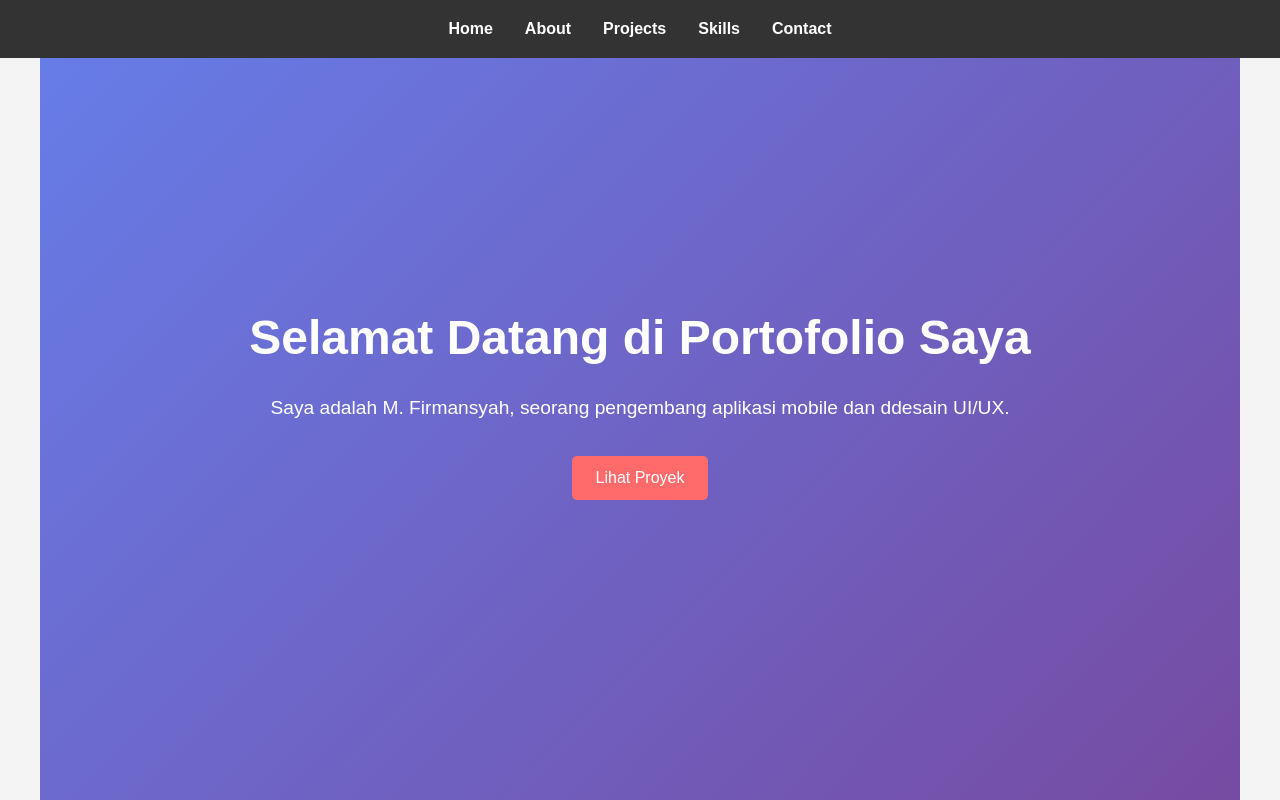
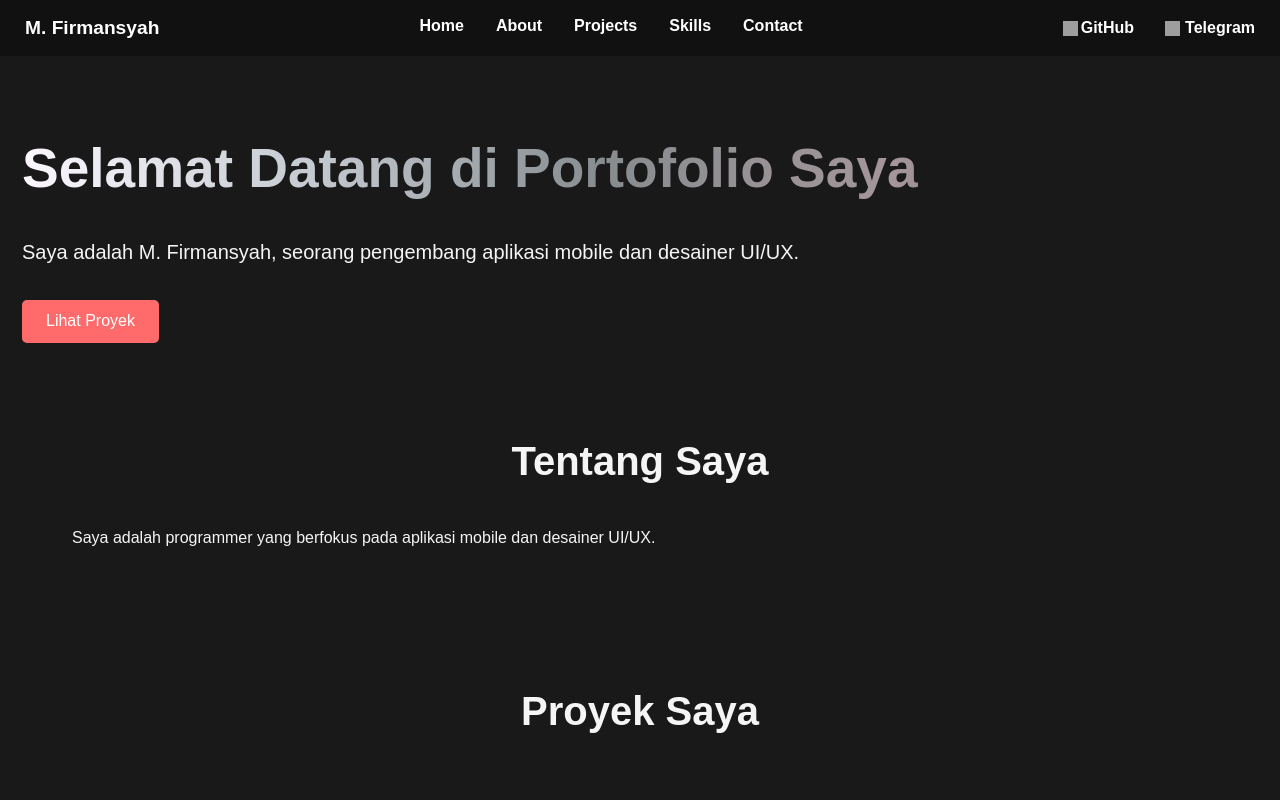
Before and after one commit to Firmank123/portofolio, a React app: page / in a window 1280 px wide. Shown: the top 800 px of the page. Built offline with nearby package versions, Linux system fonts and the light colour scheme; grey boxes are pictures that could not be loaded.

Commit message:
Enhance styling and structure across components for improved UI/UX

```diff
--- a/src/components/About.jsx
+++ b/src/components/About.jsx
@@ -5,7 +5,7 @@ function About() {
   return (
     <section id="about">
       <h2>Tentang Saya</h2>
-      <p>Saya adalah programmer yang berfokus pada aplikasi mobile dan desain UI/UX.</p>
+      <p>Saya adalah programmer yang berfokus pada aplikasi mobile dan desainer UI/UX.</p>
     </section>
   );
 }
--- a/src/components/Header.jsx
+++ b/src/components/Header.jsx
@@ -3,17 +3,28 @@ import './style/Header.css';
 
 function Header() {
   return (
-    <header>
-      <nav>
-        <ul>
-          <li><a href="#home">Home</a></li>
-          <li><a href="#about">About</a></li>
-          <li><a href="#projects">Projects</a></li>
-          <li><a href="#skills">Skills</a></li>
-          <li><a href="#contact">Contact</a></li>
-        </ul>
-      </nav>
-    </header>
+    <div className="header">
+      <div className="me">
+        <a>M. Firmansyah</a>
+      </div>
+      <div className="menu">
+        <a href="#home">Home</a>
+        <a href="#about">About</a>
+        <a href="#projects">Projects</a>
+        <a href="#skills">Skills</a>
+        <a href="#contact">Contact</a>
+      </div>
+      <div className="social">
+        <a href="https://github.com/Firmank123" className="git">
+          <img src="https://img.icons8.com/material-outlined/24/ffffff/github.png" alt="GitHub" />
+          GitHub
+        </a>
+        <a href="https://t.me/firmank123" className="tg">
+          <img src="https://img.icons8.com/material-outlined/24/ffffff/telegram-app.png" alt="Telegram" />
+          Telegram
+        </a>
+      </div>
+    </div>
   );
 }
 
--- a/src/components/Hero.jsx
+++ b/src/components/Hero.jsx
@@ -3,9 +3,9 @@ import './style/Hero.css';
 
 function Hero() {
   return (
-    <section id="home">
+    <section id="home" className="content">
       <h1>Selamat Datang di Portofolio Saya</h1>
-      <p>Saya adalah M. Firmansyah, seorang pengembang aplikasi mobile dan ddesain UI/UX.</p>
+      <p>Saya adalah M. Firmansyah, seorang pengembang aplikasi mobile dan desainer UI/UX.</p>
       <button>Lihat Proyek</button>
     </section>
   );
--- a/src/components/style/About.css
+++ b/src/components/style/About.css
@@ -1,4 +1,5 @@
 /* About */
 #about {
-  background-color: #fff;
+  background-color: #191919;
+  color: whitesmoke;
 }
--- a/src/components/style/Contact.css
+++ b/src/components/style/Contact.css
@@ -1,6 +1,6 @@
 /* Contact */
 #contact {
-  background-color: #f9f9f9;
+  color: whitesmoke;
 }
 
 #contact form {
@@ -14,9 +14,11 @@
 #contact input,
 #contact textarea {
   padding: 0.8rem;
-  border: 1px solid #ddd;
+  border: 1px solid #555;
   border-radius: 5px;
   font-size: 1rem;
+  background-color: #333;
+  color: whitesmoke;
 }
 
 #contact textarea {
@@ -25,7 +27,7 @@
 }
 
 #contact button {
-  background-color: #333;
+  background-color: #ff6b6b;
   color: #fff;
   border: none;
   padding: 0.8rem;
@@ -36,5 +38,5 @@
 }
 
 #contact button:hover {
-  background-color: #555;
+  background-color: #ff5252;
 }
--- a/src/components/style/Footer.css
+++ b/src/components/style/Footer.css
@@ -1,7 +1,7 @@
 /* Footer */
 footer {
-  background-color: #333;
-  color: #fff;
+  background-color: #111;
+  color: #ccc;
   text-align: center;
   padding: 1rem 0;
 }
--- a/src/components/style/Header.css
+++ b/src/components/style/Header.css
@@ -1,36 +1,106 @@
-/* Header */
-header {
-  background-color: #333;
-  color: #fff;
-  padding: 1rem 0;
-  position: fixed;
-  width: 100%;
-  top: 0;
-  z-index: 100;
+.header {
+    padding-top: 1%;
+    padding-bottom: 1%;
+    justify-content: space-between;
+    display: flex;
+    font-weight: 600;
+    background-color: #111;
 }
 
-nav ul {
-  list-style: none;
+a {
+    text-decoration: none;
+    color: white;
+}
+
+.me {
+    margin-left: 25px;
+}
+
+.me a {
+    color: white;
+    text-decoration: none;
+    font-weight: 600;
+    font-size: 1.2rem;
+}
+
+.git {
+    margin-right: 15px;
+}
+
+.git img {
+    width: 15px;
+    height: 15px;
+    margin-right: 3px;
+}
+
+.tg img {
+    width: 15px;
+    height: 15px;
+    margin-right: 5px;
+}
+
+.menu {
+    text-decoration: none;
+    font-style: normal;
     display: flex;
-  justify-content: center;
+    text-align: center;
     gap: 2rem;
 }
 
-nav a {
-  color: #fff;
+.menu a {
+    color: white;
     text-decoration: none;
-  font-weight: bold;
+    font-weight: 600;
     transition: color 0.3s;
 }
 
-nav a:hover {
+.menu a:hover {
     color: #ff6b6b;
 }
 
-/* Responsivitas untuk header */
+.social {
+    text-decoration: none;
+    font-style: normal;
+    display: flex;
+    margin-right: 25px;
+    gap: 1rem;
+}
+
+.social a {
+    color: white;
+    text-decoration: none;
+    font-weight: 600;
+    display: flex;
+    align-items: center;
+    transition: color 0.3s;
+}
+
+.social a:hover {
+    color: #ff6b6b;
+}
+
+/* Responsivitas */
 @media (max-width: 768px) {
-  nav ul {
+    .header {
         flex-direction: column;
         gap: 1rem;
+        padding: 1rem;
+        margin-top: 5px;
+    }
+
+    .me {
+        margin-left: 0;
+        text-align: center;
+    }
+
+    .menu {
+        gap: 1rem;
+        flex-wrap: wrap;
+        justify-content: center;
+    }
+
+    .social {
+        margin-right: 0;
+        justify-content: center;
     }
 }
--- a/src/components/style/Hero.css
+++ b/src/components/style/Hero.css
@@ -1,23 +1,23 @@
-/* Hero Section */
-#home {
-  height: 100vh;
-  display: flex;
-  flex-direction: column;
-  justify-content: center;
-  align-items: center;
-  text-align: center;
-  background: linear-gradient(135deg, #667eea 0%, #764ba2 100%);
-  color: #fff;
-  padding: 0 2rem;
+.content {
+    margin: 2px;
+    padding: 20px;
+    padding-top: 70px;
 }
 
 #home h1 {
-  font-size: 3rem;
+    font-weight: 600;
+    font-size: 55px;
+    line-height: 5rem;
+    background: linear-gradient(to right, #FCF7FF,
+            #C4CAD0, #878C8F, #A4969B, #655560);
+    -webkit-text-fill-color: transparent;
+    -webkit-background-clip: text;
     margin-bottom: 1rem;
 }
 
 #home p {
-  font-size: 1.2rem;
+    font-size: 20px;
+    padding-top: 0.7rem;
     margin-bottom: 2rem;
 }
 
@@ -35,14 +35,3 @@
 #home button:hover {
     background-color: #ff5252;
 }
-
-/* Responsivitas untuk hero */
-@media (max-width: 768px) {
-  #home h1 {
-    font-size: 2rem;
-  }
-
-  #home p {
-    font-size: 1rem;
-  }
-}
--- a/src/components/style/Projects.css
+++ b/src/components/style/Projects.css
@@ -1,6 +1,6 @@
 /* Projects */
 #projects {
-  background-color: #f9f9f9;
+  color: whitesmoke;
 }
 
 #projects div {
@@ -11,8 +11,9 @@
 }
 
 #projects div > div {
-  background-color: #fff;
+  background-color: #333;
   padding: 1.5rem;
   border-radius: 8px;
-  box-shadow: 0 2px 5px rgba(0,0,0,0.1);
+  box-shadow: 0 2px 5px rgba(0,0,0,0.3);
+  color: whitesmoke;
 }
--- a/src/components/style/Skills.css
+++ b/src/components/style/Skills.css
@@ -1,6 +1,7 @@
 /* Skills */
 #skills {
-  background-color: #fff;
+  background-color: #191919;
+  color: whitesmoke;
 }
 
 #skills ul {
@@ -13,9 +14,10 @@
 }
 
 #skills li {
-  background-color: #f4f4f4;
+  background-color: #333;
   padding: 1rem;
   text-align: center;
   border-radius: 5px;
   font-weight: bold;
+  color: whitesmoke;
 }
--- a/src/global.css
+++ b/src/global.css
@@ -1,15 +1,22 @@
 /* Reset dasar */
 * {
-  margin: 0;
-  padding: 0;
-  box-sizing: border-box;
+    padding: 0px;
+    margin: 0px;
+    box-sizing: border-box;
 }
 
 body {
-  font-family: 'Arial', sans-serif;
-  line-height: 1.6;
-  color: #333;
-  background-color: #f4f4f4;
+    font-family: 'Lexend Deca', sans-serif;
+    background-color: #191919;
+    color: whitesmoke;
+    line-height: 1.6;
+}
+
+/* Bagian umum */
+section {
+  padding: 4rem 2rem;
+  max-width: 1200px;
+  margin: 0 auto;
 }
 
 /* Bagian umum */
@@ -23,5 +30,5 @@ section h2 {
   text-align: center;
   margin-bottom: 2rem;
   font-size: 2.5rem;
-  color: #333;
+  color: whitesmoke;
 }
```
Lines whose indentation alone changed are shown as unchanged.
